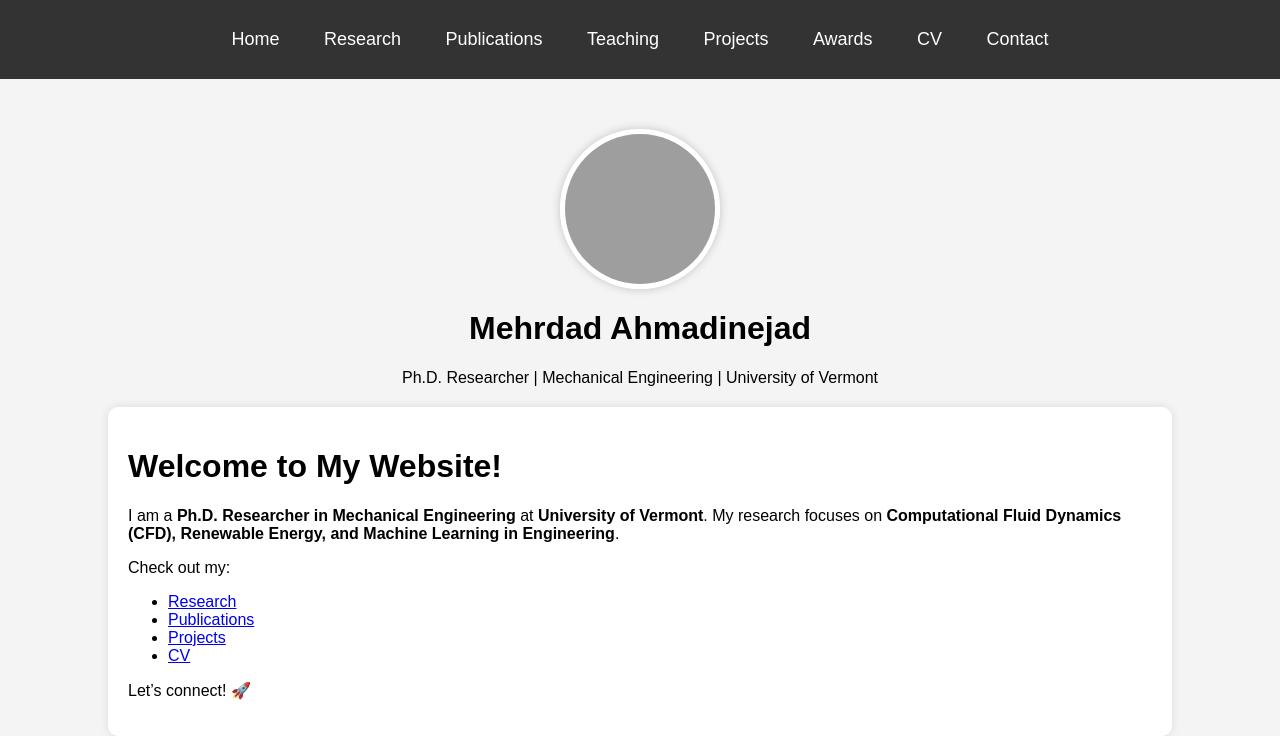
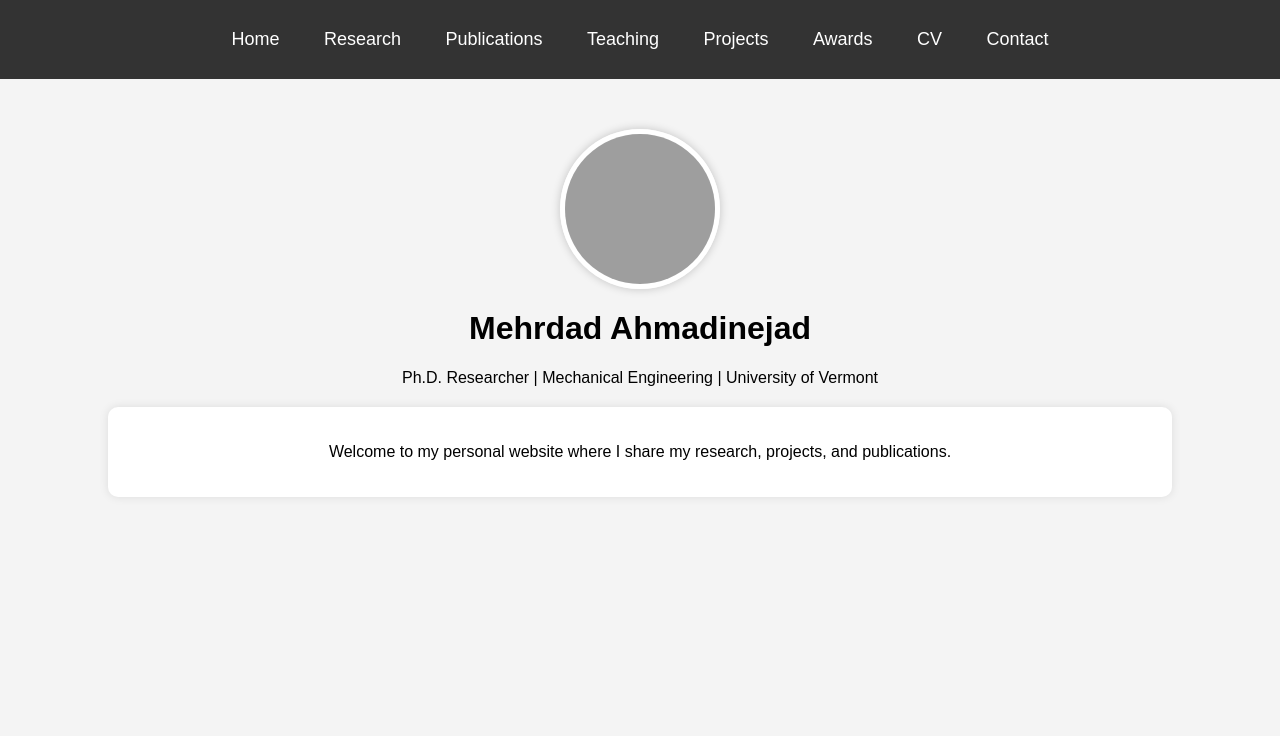
Before and after one commit to Mehrdad-Ahmadinejad/Mehrdad1, a Jekyll site: the page built from index.md, in a window 1280 px wide. Shown: the part 350-1086 px from the top of the page. Built offline with Jekyll 4.4.1, drawn with Linux system fonts in a browser that asks for light colours; after the commit the page ends 900 px from its top, so only the background shows below that; grey boxes are pictures that could not be loaded.

Commit message:
Update default.html

```diff
--- a/_layouts/default.html
+++ b/_layouts/default.html
@@ -18,7 +18,7 @@
         .hero {
             width: 100%;
             height: 350px;
-            background-image: url('/assets/pic.png');
+            background-image: url('assets/pic.png');
             background-size: cover;
             background-position: center;
             background-repeat: no-repeat;
@@ -55,7 +55,7 @@
         /* Profile Section */
         .profile {
             text-align: center;
-            margin-top: 50px; /* Ensures spacing between navbar and image */
+            margin-top: 50px;
         }
         .profile-img {
             width: 150px;
@@ -64,7 +64,7 @@
             border: 5px solid white;
             box-shadow: 0px 0px 10px rgba(0, 0, 0, 0.2);
             display: block;
-            margin: 20px auto; /* Ensures proper spacing */
+            margin: 20px auto;
         }
 
         /* Main Content Section */
@@ -76,6 +76,7 @@
             box-shadow: 0px 0px 10px rgba(0, 0, 0, 0.1);
             border-radius: 10px;
             margin-top: 20px;
+            text-align: center;
         }
     </style>
 </head>
@@ -88,26 +89,26 @@
 
     <!-- Navigation Bar -->
     <nav>
-        <a href="/">Home</a>
-        <a href="/Mehrdad1/research/">Research</a>
-        <a href="/Mehrdad1/publications/">Publications</a>
-        <a href="/Mehrdad1/teaching/">Teaching</a>
-        <a href="/Mehrdad1/projects/">Projects</a>
-        <a href="/Mehrdad1/awards/">Awards</a>
-        <a href="/Mehrdad1/cv/">CV</a>
-        <a href="/Mehrdad1/contact/">Contact</a>
+        <a href="index.html">Home</a>
+        <a href="research.html">Research</a>
+        <a href="publications.html">Publications</a>
+        <a href="teaching.html">Teaching</a>
+        <a href="projects.html">Projects</a>
+        <a href="awards.html">Awards</a>
+        <a href="cv.html">CV</a>
+        <a href="contact.html">Contact</a>
     </nav>
 
     <!-- Profile Section -->
     <div class="profile">
-        <img src="/assets/pic.png" alt="Mehrdad Ahmadinejad" class="profile-img">
+        <img src="assets/pic.png" alt="Mehrdad Ahmadinejad" class="profile-img">
         <h1>Mehrdad Ahmadinejad</h1>
         <p>Ph.D. Researcher | Mechanical Engineering | University of Vermont</p>
     </div>
 
     <!-- Main Content -->
     <div class="container">
-        {{ content }}
+        <p>Welcome to my personal website where I share my research, projects, and publications.</p>
     </div>
 
 </body>
```
Also changed, not shown: other parts of _layouts/default.html (+1 -1 lines).
